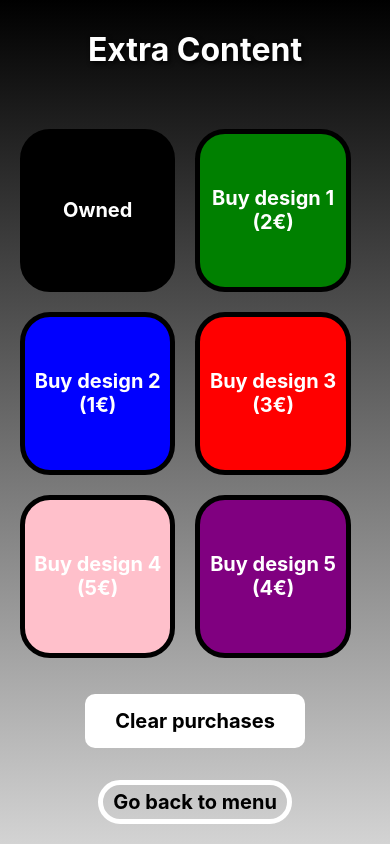
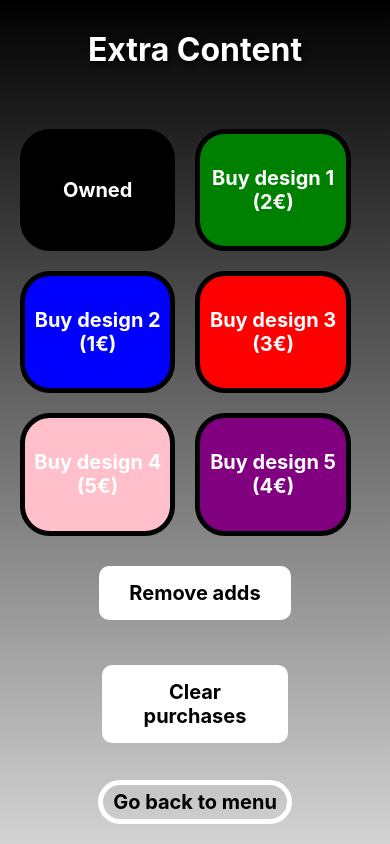
Before and after one commit to Rumfur/IT4_bachelor_thesis_work, a React Native app: screen /ExtraContent in a window 390 px wide. Built offline with nearby package versions, Linux system fonts and the light colour scheme; no server answers.

Commit message:
fixed design buying

```diff
--- a/ExtraContentScreen.js
+++ b/ExtraContentScreen.js
@@ -11,7 +11,7 @@ const ExtraContentScreen = ({ navigation }) => {
   function buyContent(color) {
     console.log(color)
     AsyncStorage.setItem("boughtDesigns", storedValues.boughtDesigns + color + ",");
-    storedValues.bgColor = color
+    storedValues.boughtDesigns = storedValues.boughtDesigns + color + ","
     setShowBoughtPopUp(true);
   }
 
@@ -131,6 +131,14 @@ const ExtraContentScreen = ({ navigation }) => {
         <View style={styles.container}>
           <TouchableOpacity
             style={[baseStyles.buttonBase, baseStyles.buttonWide, styles.clearPurchases]}
+            // onPress={clearPurchases}
+          >
+            <Text style={baseStyles.textB}>Remove adds</Text>
+          </TouchableOpacity>
+        </View>
+        <View style={styles.container}>
+          <TouchableOpacity
+            style={[baseStyles.buttonBase, baseStyles.buttonWide]}
             onPress={clearPurchases}
           >
             <Text style={baseStyles.textB}>Clear purchases</Text>
```
